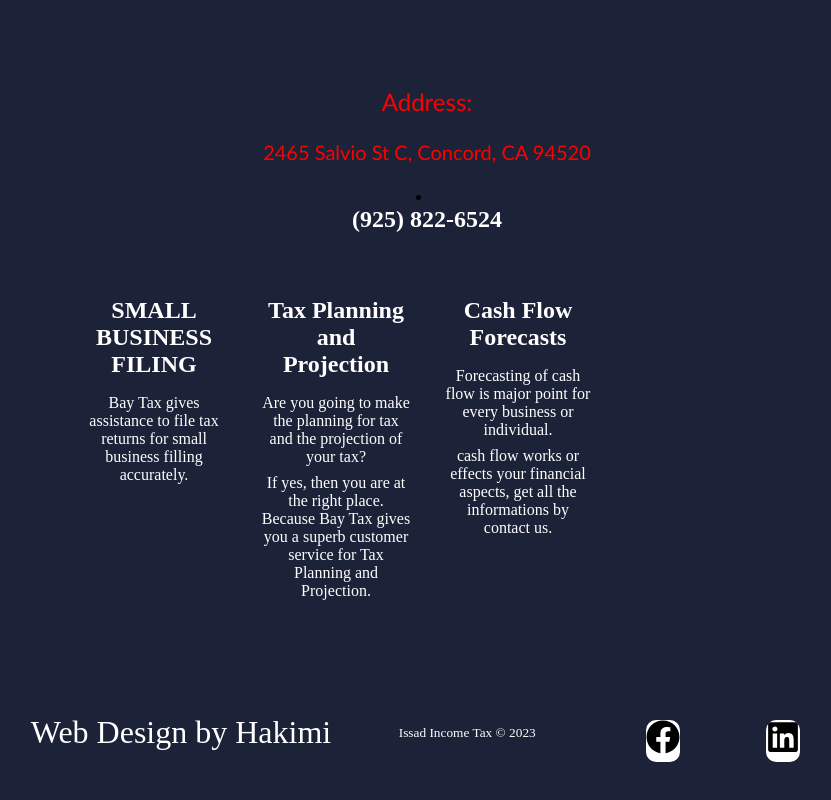
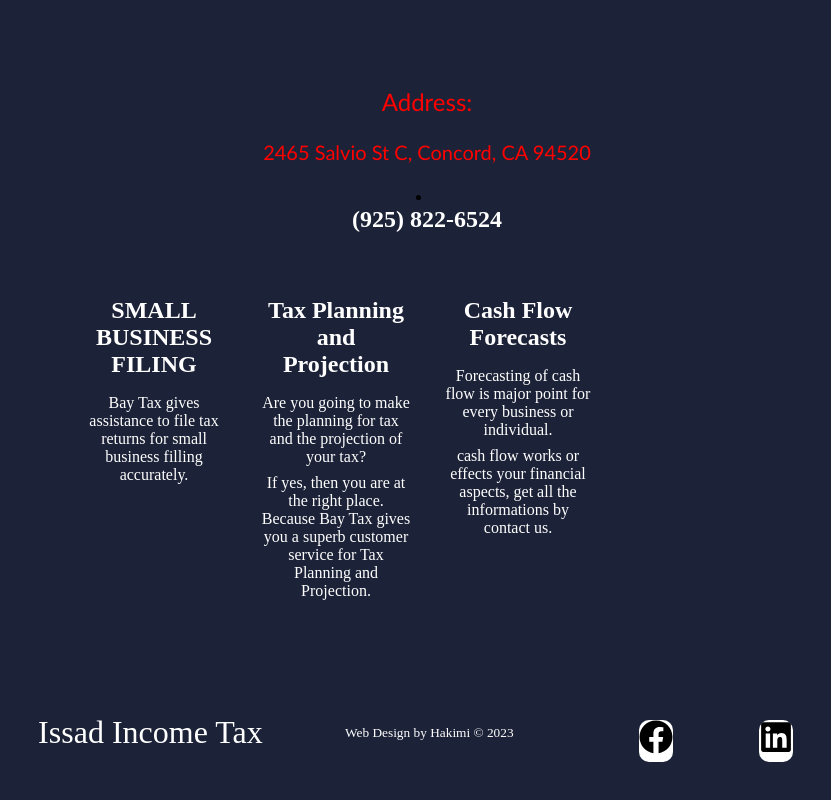
Before and after one commit to mike-hakimi/IssadIncomeTax, a React (Create React App) app: page /forms in a window 1280 px wide. Shown: the part 258-1058 px from the top of the page, without its empty margins (213-1044 px from the left). Built offline with nearby package versions, Linux system fonts and the light colour scheme.

Commit message:
minor change

```diff
--- a/src/Components/Footer.js
+++ b/src/Components/Footer.js
@@ -71,10 +71,10 @@ function Footer() {
           <div className='footer-logo'>
             <Link to='/' className='social-logo'>
 
-             Web Design by Hakimi
+             Issad Income Tax
             </Link>
           </div>
-          <small className='website-rights'>Issad Income Tax © 2023</small>
+          <small className='website-rights'> Web Design by Hakimi © 2023</small>
           <div className='social-icons'>
             <Link
               className='social-icon-link'
```
